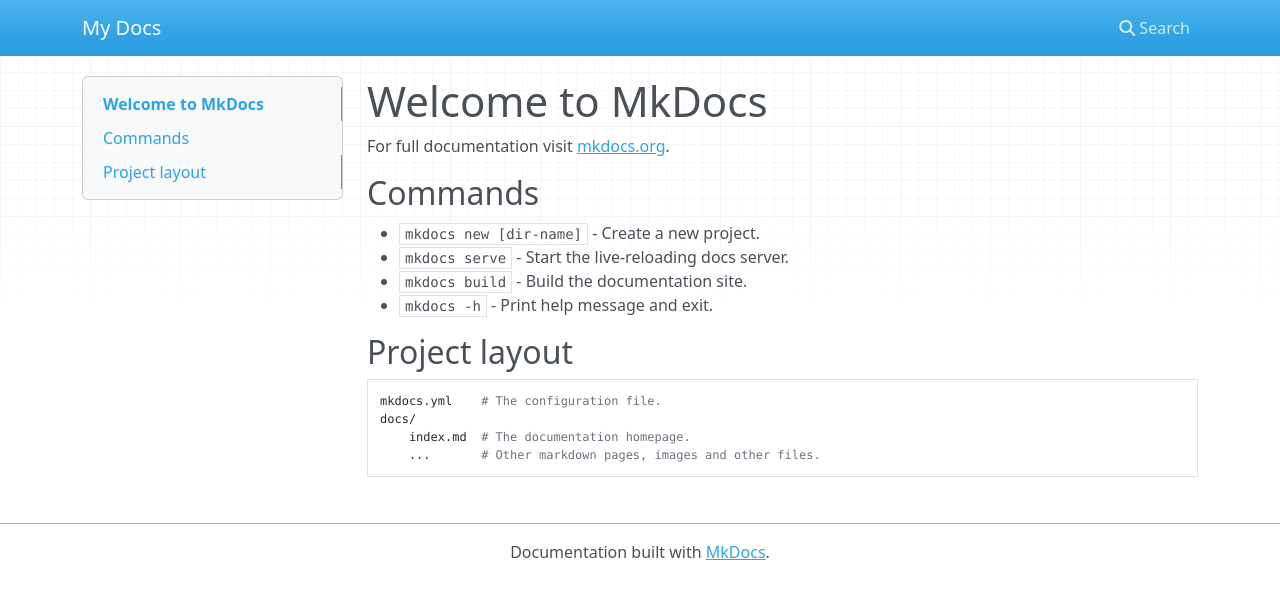
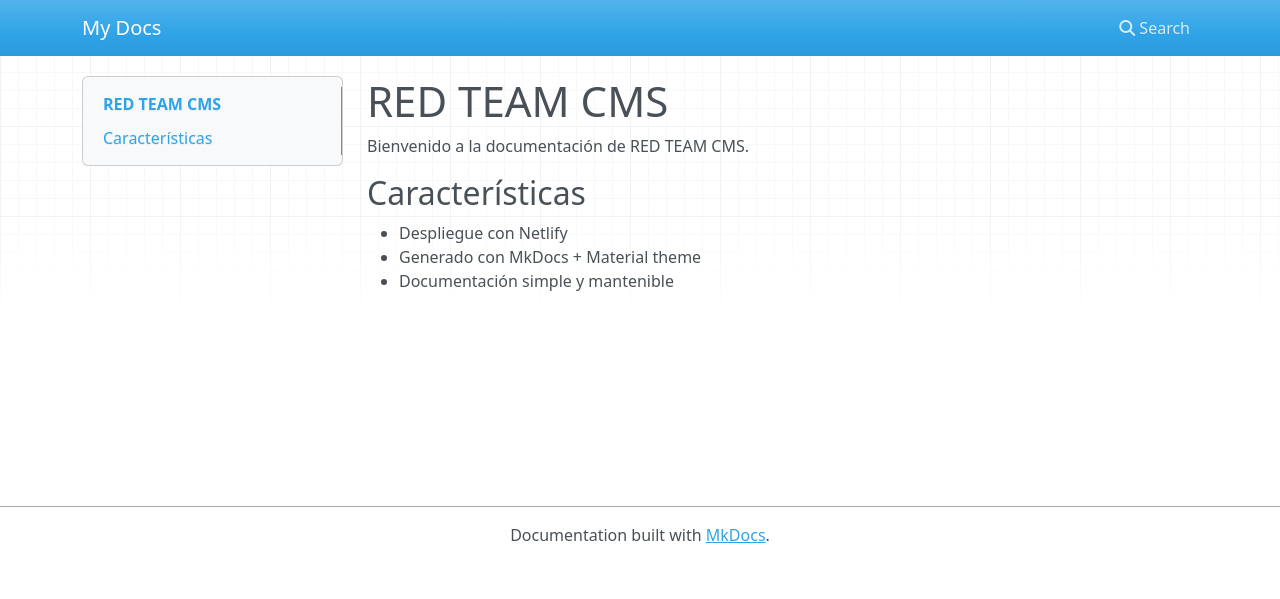
Before and after one commit to wiliansyob/redteam-cms, an MkDocs documentation site: the page built from docs/index.md, in a window 1280 px wide. Shown: the top 599 px of the page. Built offline with MkDocs 1.6.1, drawn with Linux system fonts in a browser that asks for light colours; nearby versions of some CDN libraries.

Commit message:
Actualizo documentación

```diff
--- a/docs/index.md
+++ b/docs/index.md
@@ -1,17 +1,9 @@
-# Welcome to MkDocs
+# RED TEAM CMS
 
-For full documentation visit [mkdocs.org](https://www.mkdocs.org).
+Bienvenido a la documentación de RED TEAM CMS.
 
-## Commands
+## Características
 
-* `mkdocs new [dir-name]` - Create a new project.
-* `mkdocs serve` - Start the live-reloading docs server.
-* `mkdocs build` - Build the documentation site.
-* `mkdocs -h` - Print help message and exit.
-
-## Project layout
-
-    mkdocs.yml    # The configuration file.
-    docs/
-        index.md  # The documentation homepage.
-        ...       # Other markdown pages, images and other files.
+- Despliegue con Netlify
+- Generado con MkDocs + Material theme
+- Documentación simple y mantenible
```
